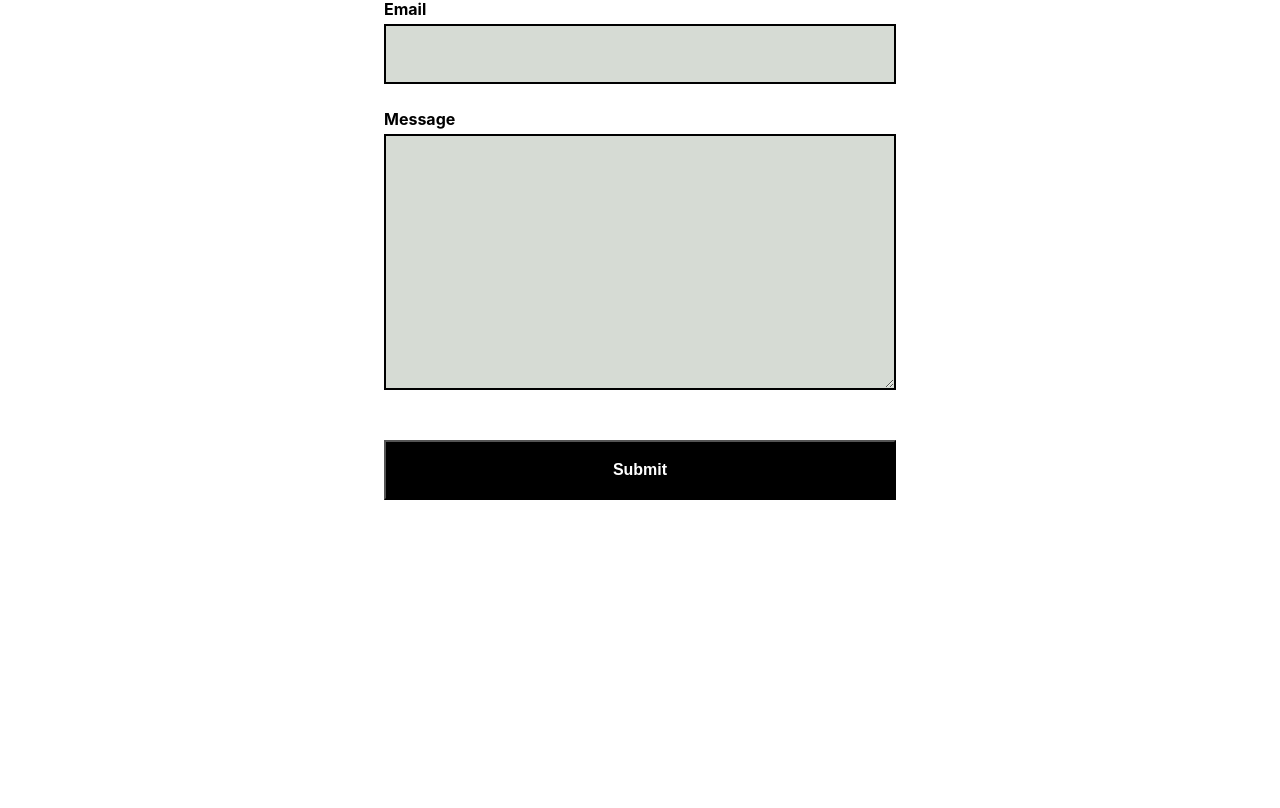
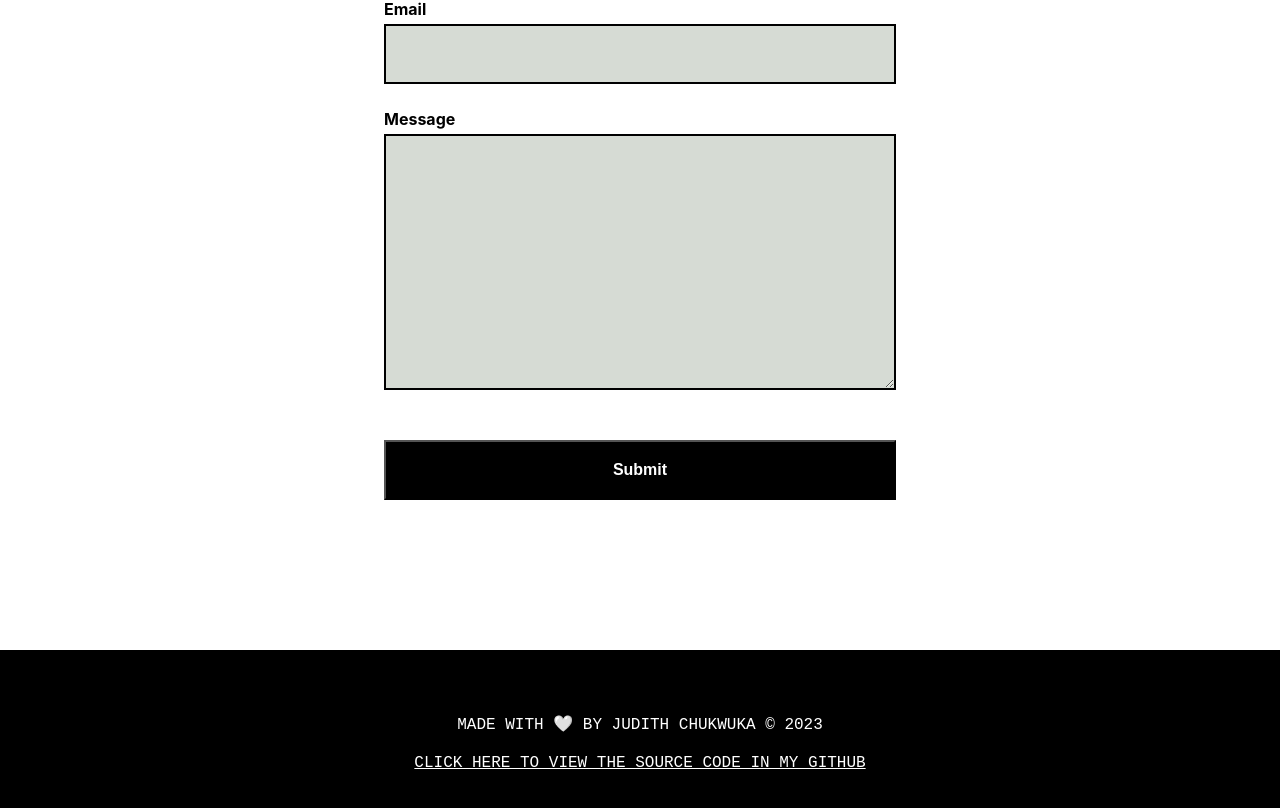
Before and after one commit to JudithKayla/I-Love-Black, a React (Vite) app: page / in a window 1280 px wide. Shown: the part 3339-4147 px from the top of the page. Before the commit the page ends 3839 px from the top, so only its background shows below. Built offline with nearby package versions, Linux system fonts and the light colour scheme.

Commit message:
Add Footer

```diff
--- a/src/App.tsx
+++ b/src/App.tsx
@@ -1,6 +1,7 @@
 import Divider from "./components/divider/Divider";
 import NavBar from "./components/navbar/Navabar";
 import ContactPage from "./pages/ContactPage";
+import Footer from "./pages/Footer";
 import HomePage from "./pages/HomePage";
 import PortfolioPage from "./pages/PortfolioPage";
 
@@ -13,6 +14,7 @@ function App() {
       <PortfolioPage />
       <Divider text="Contact Me" />
       <ContactPage />
+      <Footer />
     </>
   );
 }
--- /dev/null
+++ b/src/pages/Footer.css
@@ -0,0 +1,32 @@
+.footer-container {
+  display: flex;
+  justify-content: center;
+  align-items: center;
+  text-align: center;
+  color: #fff;
+  margin-top: 150px;
+  height: 180px;
+  background-color: black;
+  font-family: "Fira Mono", monospace;
+}
+
+.footer-container p,
+.footer-container a {
+  margin: 20px 0px;
+}
+
+.footer-container a {
+  text-decoration: underline;
+}
+
+.footer-container a:hover {
+  cursor: pointer;
+  background-image: linear-gradient(135deg, cyan, blue, purple, pink);
+  background-clip: text;
+  -webkit-background-clip: text;
+  color: transparent;
+}
+
+.footer-text {
+  margin-bottom: 15px;
+}
--- /dev/null
+++ b/src/pages/Footer.tsx
@@ -0,0 +1,12 @@
+import "./Footer.css";
+
+export default function Footer() {
+  return (
+    <div className="footer-container">
+      <div className="footer-text">
+        <p>MADE WITH 🤍 BY JUDITH CHUKWUKA © 2023</p>
+        <a>CLICK HERE TO VIEW THE SOURCE CODE IN MY GITHUB</a>
+      </div>
+    </div>
+  );
+}
```
